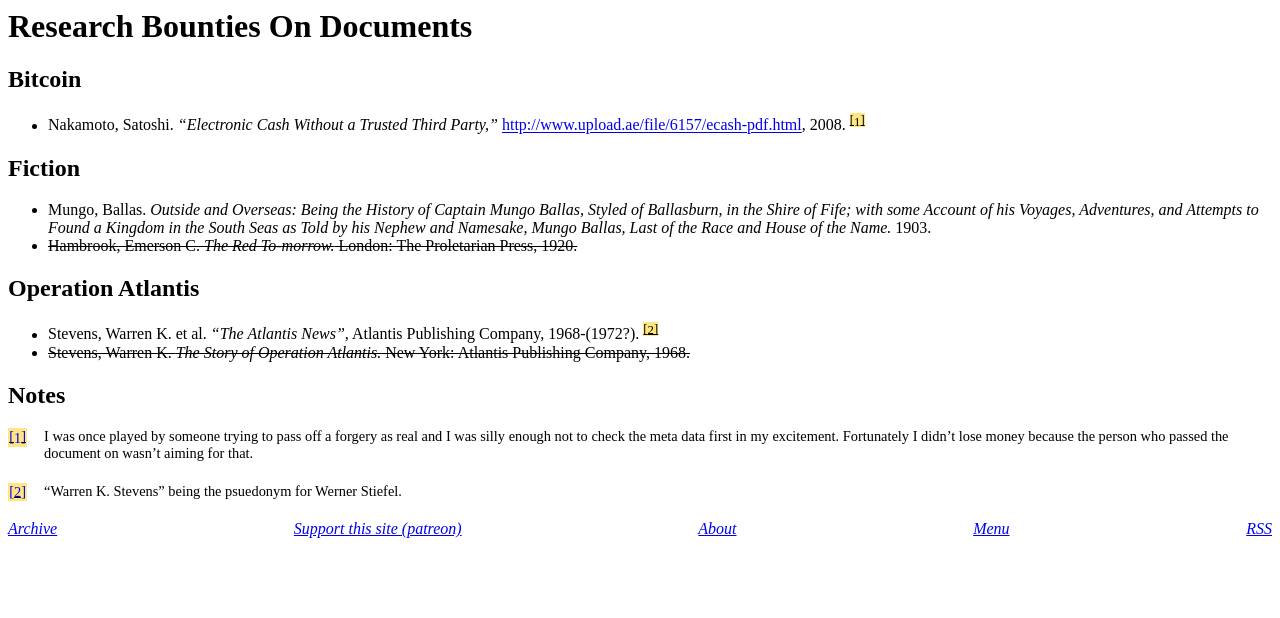
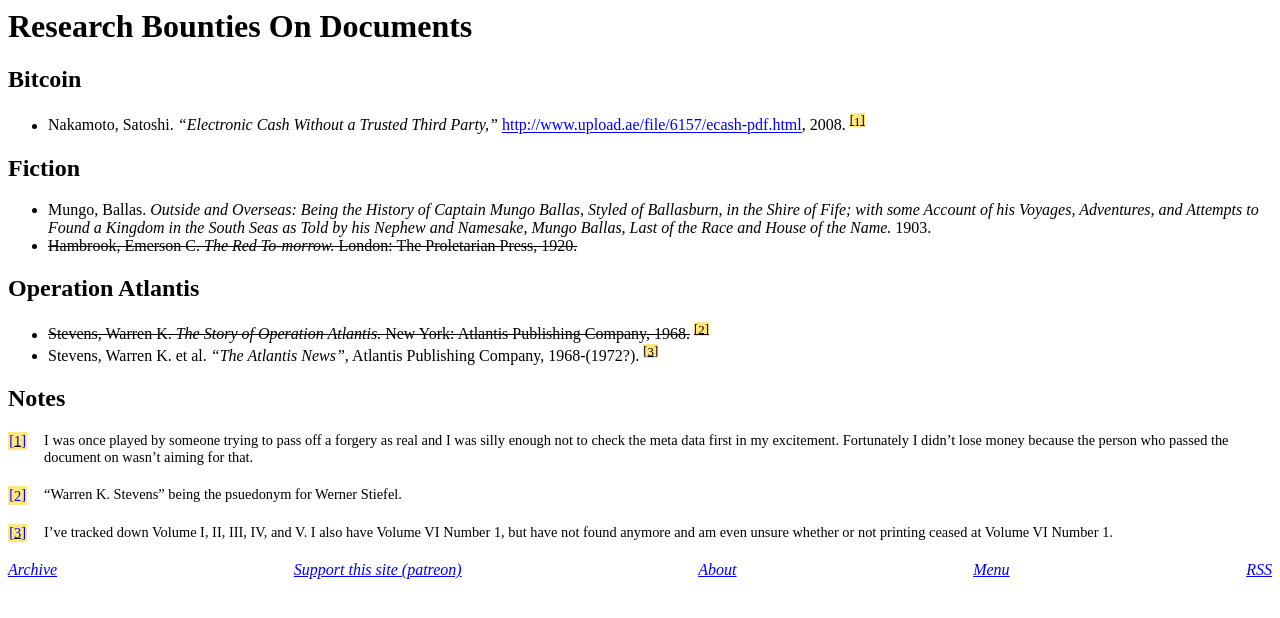
Before and after one commit to derykmakgill/website, a Jekyll site: the page built from research-bounties.md, in a window 1280 px wide. Shown: the top 618 px of the page. Built offline with Jekyll 4.4.1, drawn with Linux system fonts in a browser that asks for light colours.

Commit message:
Update research-bounties.md

```diff
--- a/research-bounties.md
+++ b/research-bounties.md
@@ -14,8 +14,8 @@
 
 ## Operation Atlantis
 
-- Stevens, Warren K. et al. *"The Atlantis News",* Atlantis Publishing Company, 1968-(1972?). <span class="footnote"><span class="fnHide"> (Footnote: </span>"Warren K. Stevens" being the psuedonym for Werner Stiefel.<span class="fnHide">)</span></span>
-- ~~Stevens, Warren K. *The Story of Operation Atlantis.* New York: Atlantis Publishing Company, 1968.~~
+- ~~Stevens, Warren K. *The Story of Operation Atlantis.* New York: Atlantis Publishing Company, 1968.~~  <span class="footnote"><span class="fnHide"> (Footnote: </span>"Warren K. Stevens" being the psuedonym for Werner Stiefel.<span class="fnHide">)</span></span>
+- Stevens, Warren K. et al. *"The Atlantis News",* Atlantis Publishing Company, 1968-(1972?).  <span class="footnote"><span class="fnHide"> (Footnote: </span>I've tracked down Volume I, II, III, IV, and V. I also have Volume VI Number 1, but have not found anymore and am even unsure whether or not printing ceased at Volume VI Number 1.<span class="fnHide">)</span></span>
 
 ## Notes
 
```
